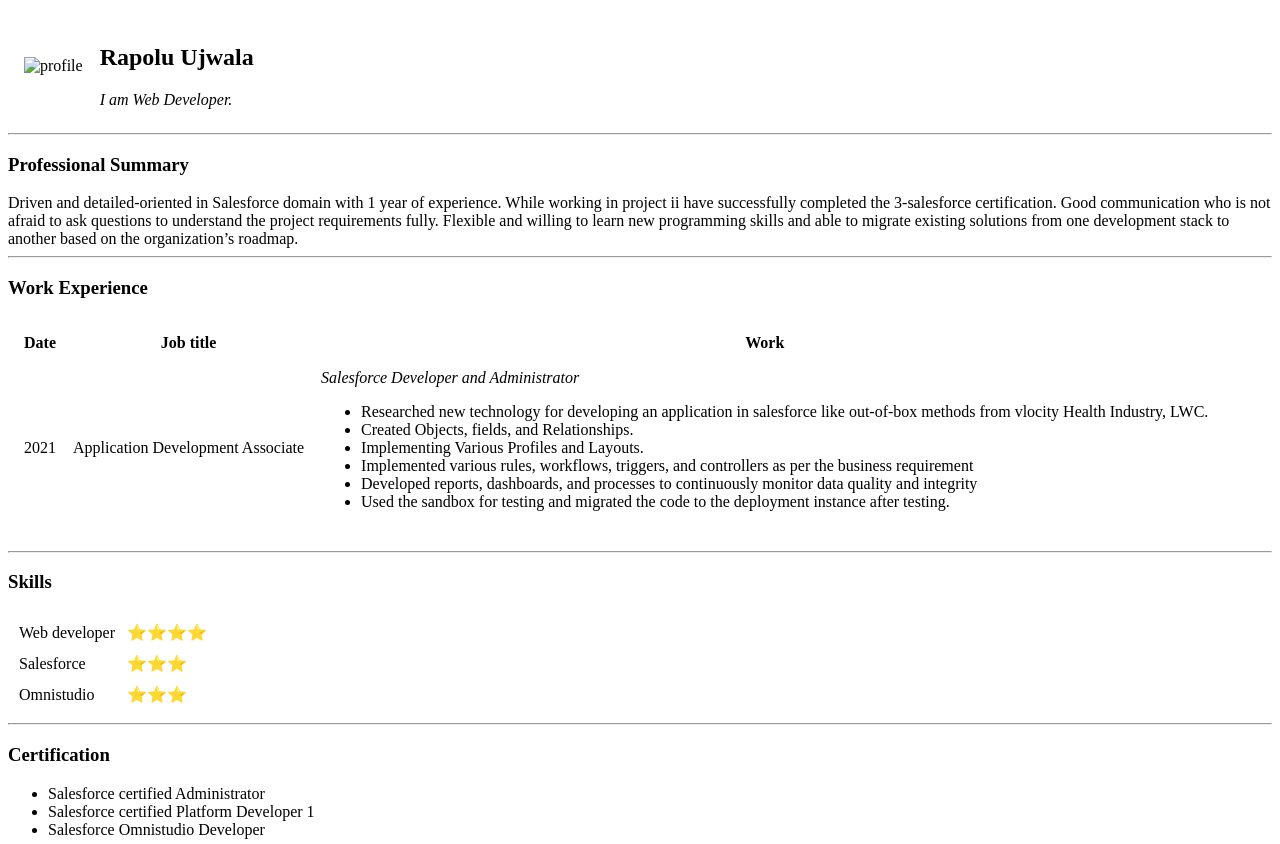
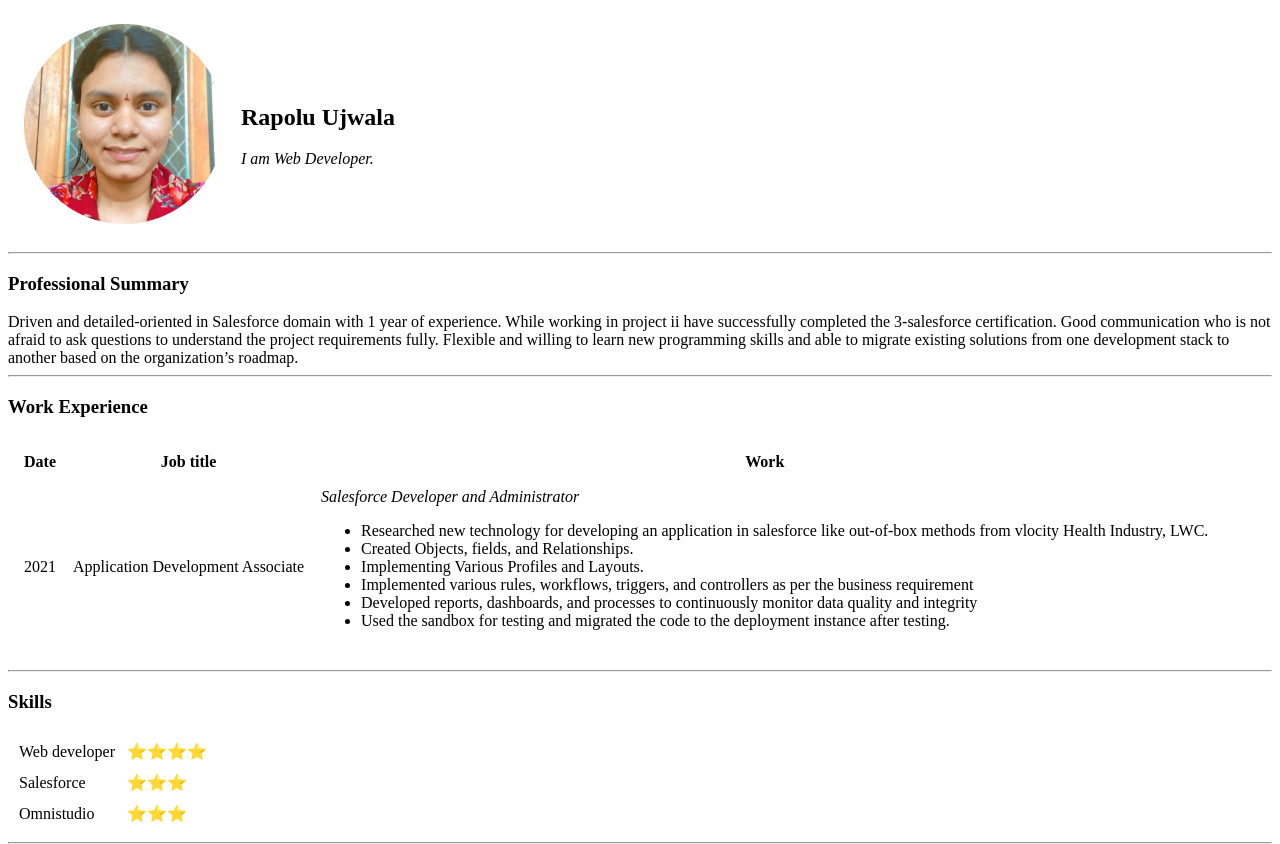
Before and after one commit to Ujwala272/resume, a plain HTML site: page index.html in a window 1280 px wide. Shown: the top 844 px of the page. Drawn offline with Linux system fonts and the light colour scheme.

Commit message:
Update index.html

```diff
--- a/index.html
+++ b/index.html
@@ -7,7 +7,7 @@
   <body>
     <table cellspacing="15">
       <tr>
-        <td><img src="images/profile.png" alt="profile" height="200"></td>
+        <td><img src="profile.png" alt="profile" height="200"></td>
         <td><h2>Rapolu Ujwala</h2>
         <em>I am Web Developer.</em></td>
       </tr>
```
